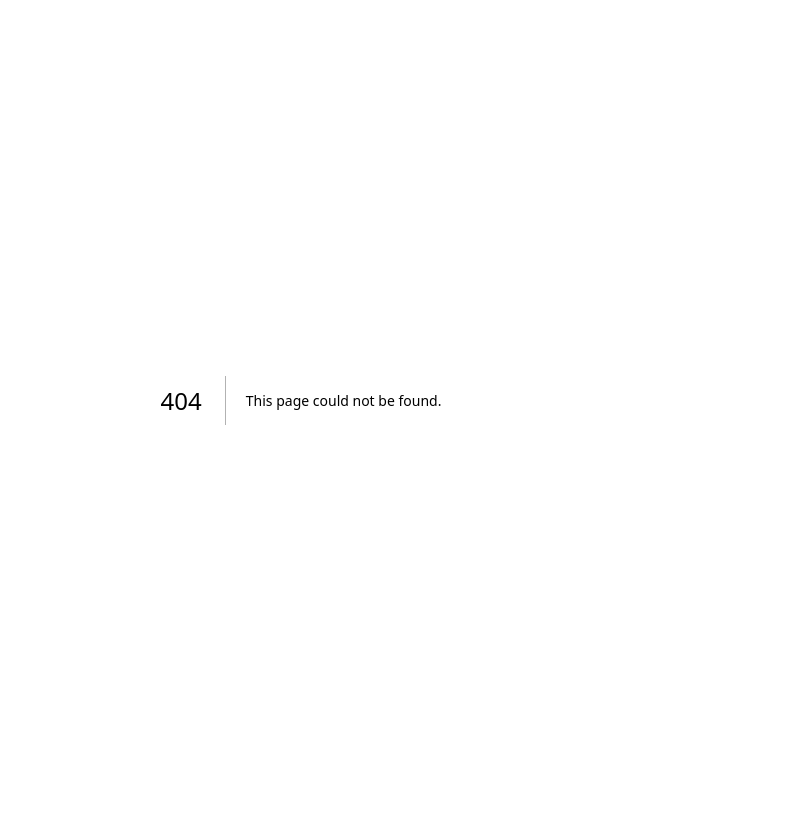
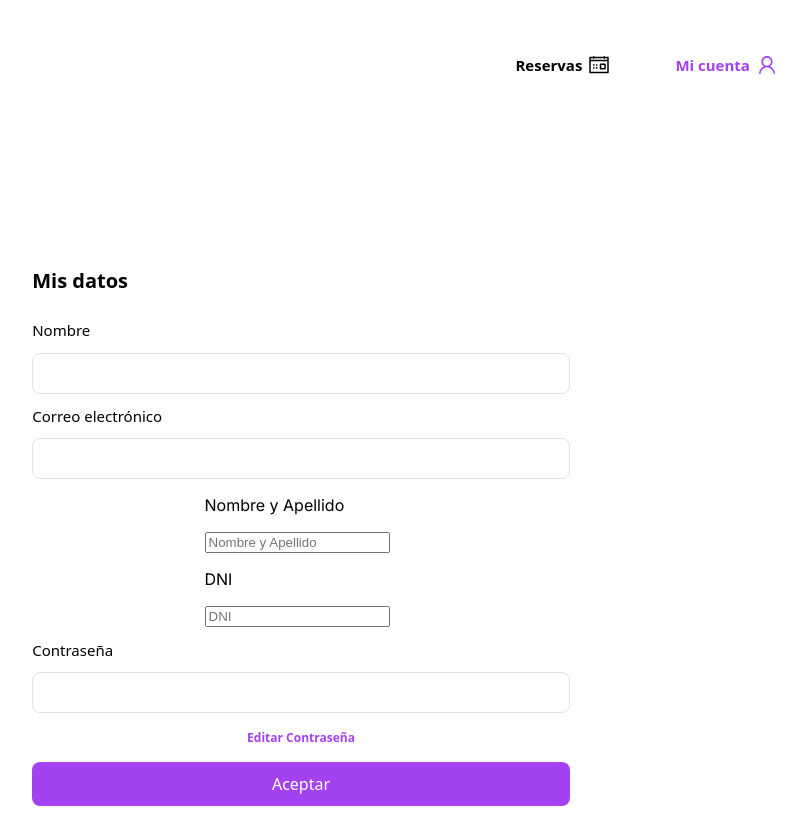
Before and after one commit to LucasGlave/MiTurnoWeb, a Next.js app: page /operatorDetails in a window 1280 px wide. Before the commit this address had no page. Shown: the whole page, without its empty margins (339-1145 px from the left). Built offline with nearby package versions, Linux system fonts and the light colour scheme.

Commit message:
working on OpenDetails.js

```diff
--- /dev/null
+++ b/src/app/operatorDetails/page.jsx
@@ -0,0 +1,12 @@
+import React from "react";
+import OpeDetails from "@/components/operatorDetails/OpeDetails";
+
+const operatorDetails = () => {
+  return (
+    <div>
+      <OpeDetails />
+    </div>
+  );
+};
+
+export default operatorDetails;
--- /dev/null
+++ b/src/components/header/HeaderOpeDetails.js
@@ -0,0 +1,61 @@
+import React from "react";
+import styles from "../../app/login.module.scss";
+
+const HeaderOpeDetails = () => {
+  return (
+    <div className={styles.header}>
+      <h3 style={{ color: "#a442f1" }}></h3>
+      <div className={styles.headerRight}>
+        <div
+          style={{
+            display: "flex",
+            flexDirection: "row",
+            alignItems: "center",
+            gap: "5px",
+          }}
+        >
+          <h3>Reservas</h3>
+          <svg
+            xmlns="http://www.w3.org/2000/svg"
+            width="24"
+            height="24"
+            viewBox="0 0 24 24"
+            fill="none"
+            style={{ width: "24", height: "24", flexShrink: "0" }}
+          >
+            <path
+              d="M6.75 3C6.33579 3 6 3.33579 6 3.75H3C2.58579 3.75 2.25 4.08579 2.25 4.5V7.5V8.25V19.5C2.25 19.9142 2.58579 20.25 3 20.25H21C21.4142 20.25 21.75 19.9142 21.75 19.5V7.5V6.75V4.5C21.75 4.08579 21.4142 3.75 21 3.75H18C18 3.33579 17.6642 3 17.25 3C16.8358 3 16.5 3.33579 16.5 3.75H7.5C7.5 3.33579 7.16421 3 6.75 3ZM3.75 5.25H6C6 5.66421 6.33579 6 6.75 6C7.16421 6 7.5 5.66421 7.5 5.25H16.5C16.5 5.66421 16.8358 6 17.25 6C17.6642 6 18 5.66421 18 5.25H20.25V6.75H3.75V5.25ZM3.75 8.25H20.25V18.75H3.75V8.25ZM13.5 10.5C13.0858 10.5 12.75 10.8358 12.75 11.25V15.75C12.75 16.1642 13.0858 16.5 13.5 16.5H18C18.4142 16.5 18.75 16.1642 18.75 15.75V11.25C18.75 10.8358 18.4142 10.5 18 10.5H13.5ZM6.3 11.25C6.13431 11.25 6 11.3843 6 11.55V12.45C6 12.6157 6.13431 12.75 6.3 12.75H7.2C7.36569 12.75 7.5 12.6157 7.5 12.45V11.55C7.5 11.3843 7.36569 11.25 7.2 11.25H6.3ZM9.3 11.25C9.13431 11.25 9 11.3843 9 11.55V12.45C9 12.6157 9.13431 12.75 9.3 12.75H10.2C10.3657 12.75 10.5 12.6157 10.5 12.45V11.55C10.5 11.3843 10.3657 11.25 10.2 11.25H9.3ZM14.25 12H17.25V15H14.25V12ZM6.3 14.25C6.13431 14.25 6 14.3843 6 14.55V15.45C6 15.6157 6.13431 15.75 6.3 15.75H7.2C7.36569 15.75 7.5 15.6157 7.5 15.45V14.55C7.5 14.3843 7.36569 14.25 7.2 14.25H6.3ZM9.3 14.25C9.13431 14.25 9 14.3843 9 14.55V15.45C9 15.6157 9.13431 15.75 9.3 15.75H10.2C10.3657 15.75 10.5 15.6157 10.5 15.45V14.55C10.5 14.3843 10.3657 14.25 10.2 14.25H9.3Z"
+              fill="black"
+            />
+          </svg>
+        </div>
+        <div
+          style={{
+            color: "#a442f1",
+            display: "flex",
+            flexDirection: "row",
+            alignItems: "center",
+            gap: "5px",
+          }}
+        >
+          <h3>Mi cuenta</h3>
+          <svg
+            xmlns="http://www.w3.org/2000/svg"
+            width="24"
+            height="24"
+            viewBox="0 0 24 24"
+            fill="none"
+            style={{ width: "24", height: "24", flexShrink: "0" }}
+          >
+            <path
+              d="M12 3C8.91668 3 6.4 5.57388 6.4 8.72727C6.4 10.6852 7.37631 12.4237 8.85 13.4574C6.21621 14.6033 4.32207 17.1599 4.03723 20.2008C3.99602 20.6407 4.35817 21 4.8 21C5.24183 21 5.59503 20.6402 5.64569 20.2013C6.02289 16.933 8.69138 14.4545 12 14.4545C15.3086 14.4545 17.9771 16.933 18.3543 20.2013C18.405 20.6402 18.7582 21 19.2 21C19.6418 21 20.004 20.6407 19.9628 20.2008C19.6779 17.1599 17.7838 14.6033 15.15 13.4574C16.6237 12.4237 17.6 10.6852 17.6 8.72727C17.6 5.57388 15.0833 3 12 3ZM12 4.63636C14.2186 4.63636 16 6.45824 16 8.72727C16 10.9963 14.2186 12.8182 12 12.8182C9.78139 12.8182 8 10.9963 8 8.72727C8 6.45824 9.78139 4.63636 12 4.63636Z"
+              fill="#a442f1"
+            />
+          </svg>
+        </div>
+      </div>
+    </div>
+  );
+};
+
+export default HeaderOpeDetails;
--- /dev/null
+++ b/src/components/operatorDetails/OpeDetails.js
@@ -0,0 +1,55 @@
+import React from "react";
+import { Roboto } from "next/font/google";
+import styles from "../../app/login.module.scss";
+import Header from "../header/Header";
+import HeaderOpeDetails from "../header/HeaderOpeDetails";
+
+const OpeDetails = () => {
+  return (
+    <div className={styles.container}>
+      <HeaderOpeDetails />
+      <div className={styles.card}>
+        <div style={{ width: "80%" }}>
+          <h1
+            style={{
+              fontSize: "20px",
+              fontWeight: "600",
+            }}
+          >
+            Mis datos
+          </h1>
+        </div>
+        <form>
+          <div className={styles.group}>
+            <h2>Nombre</h2>
+            <input type="text" />
+          </div>
+          <div className={styles.group}>
+            <h2>Correo electrónico</h2>
+            <input type="text" />
+          </div>
+          <div className="twoForm">
+            <div className="group" style={{ marginRight: "8px" }}>
+              <p>Nombre y Apellido</p>
+              <input type="text" placeholder="Nombre y Apellido" />
+            </div>
+            <div className="group">
+              <p>DNI</p>
+              <input type="text" placeholder="DNI" />
+            </div>
+          </div>
+          <div className={styles.group}>
+            <h2>Contraseña</h2>
+            <input type="text" className="input-with-icon" />
+          </div>
+          <h4>Editar Contraseña</h4>
+          <div className={styles.group}>
+            <button className={styles.button}>Aceptar</button>
+          </div>
+        </form>
+      </div>
+    </div>
+  );
+};
+
+export default OpeDetails;
--- a/src/components/reserva/Reserva.js
+++ b/src/components/reserve/Reserve.js
@@ -9,7 +9,7 @@ import { StaticTimePicker } from "@mui/x-date-pickers/StaticTimePicker";
 import { AdapterDayjs } from "@mui/x-date-pickers/AdapterDayjs";
 import { LocalizationProvider, TimePicker } from "@mui/x-date-pickers";
 
-const Reserva = () => {
+const Reserve = () => {
   return (
     <div className={styles.container}>
       <Header />
@@ -125,4 +125,4 @@ const Reserva = () => {
   );
 };
 
-export default Reserva;
+export default Reserve;
```
Also changed, not shown: src/app/reserva/page.jsx (deleted, +0 -12 lines), src/app/reserve/page.jsx (added, +12 -0 lines).
